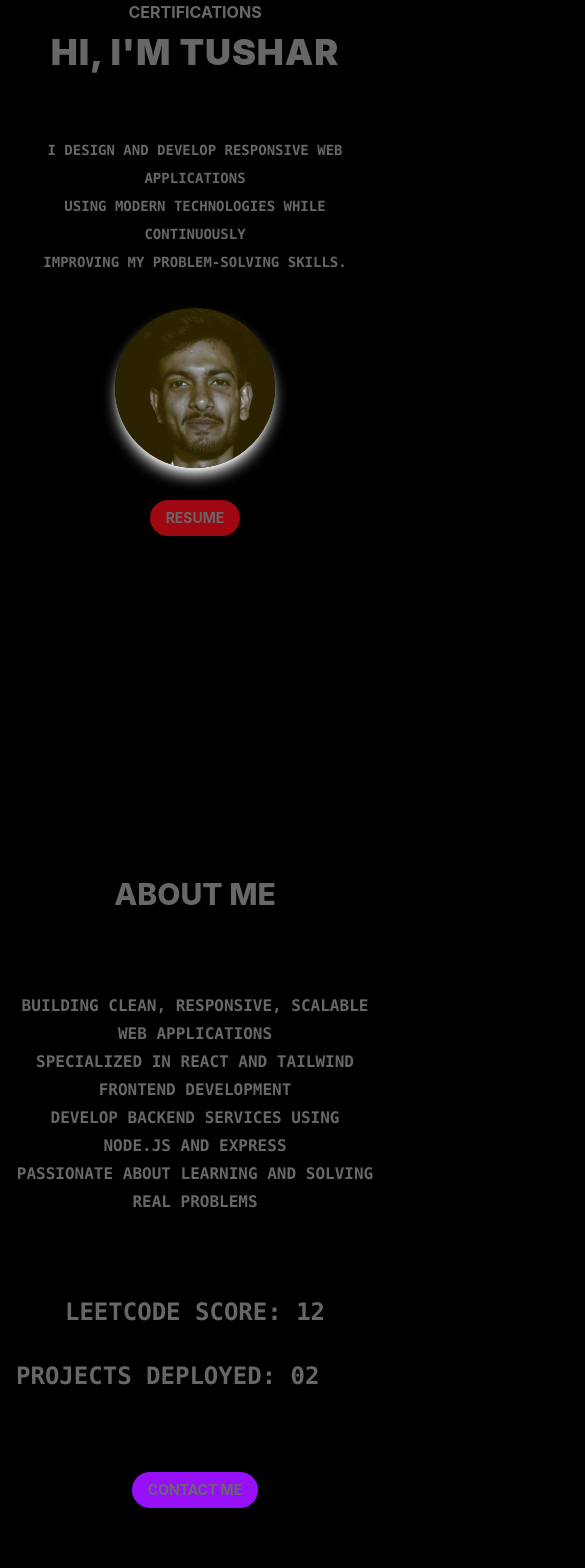
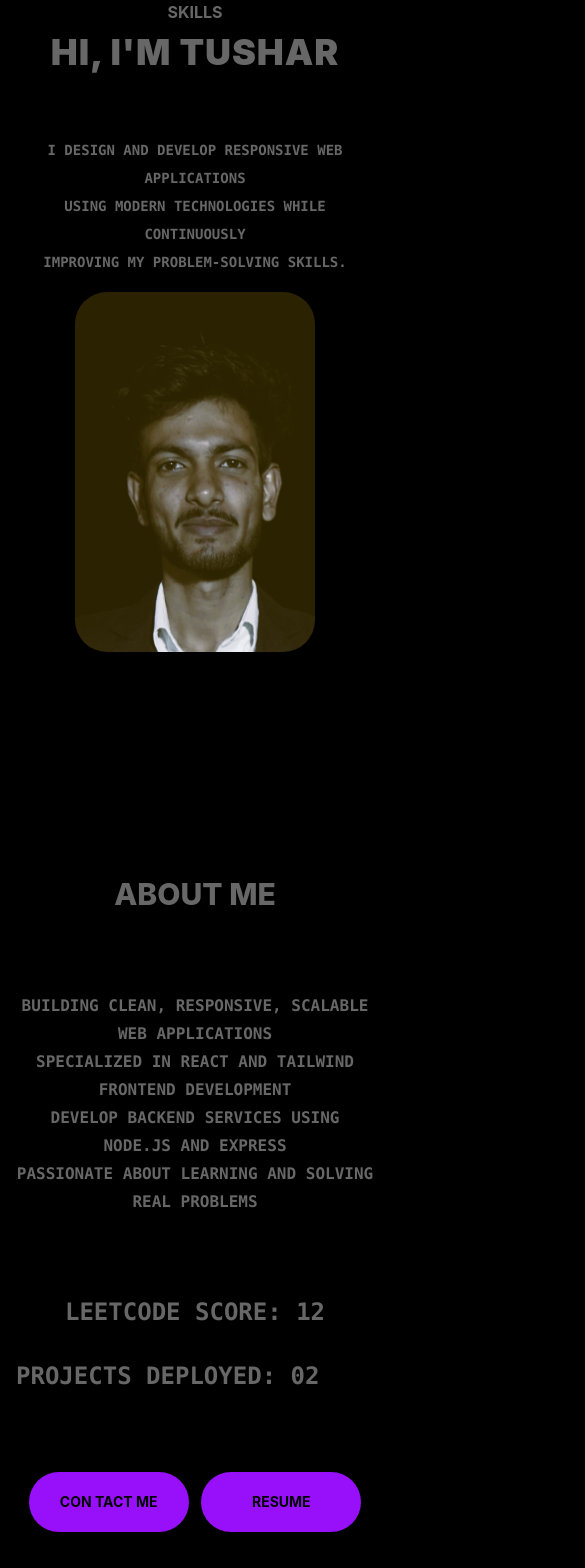
Before and after one commit to tusharvirat/portfolio, a React (Vite) app in the folder my-portfolio/: page / in a window 390 px wide. Shown: the part 80-1648 px from the top of the page, 585 px wide, since content can reach past the window. Built offline with nearby package versions, Linux system fonts and the light colour scheme.

Commit message:
second last comit

```diff
--- a/my-portfolio/package.json
+++ b/my-portfolio/package.json
@@ -17,6 +17,7 @@
     "radix-ui": "^1.4.3",
     "react": "^19.2.0",
     "react-dom": "^19.2.0",
+    "react-router-dom": "^7.13.1",
     "tailwind-merge": "^3.5.0",
     "tailwindcss": "^4.2.1"
   },
--- a/my-portfolio/src/Components/Aboutme.jsx
+++ b/my-portfolio/src/Components/Aboutme.jsx
@@ -1,9 +1,7 @@
-import React from "react";
 
 const Aboutme = () => {
-  console.log('Aboutme component rendered');
   return (
-    <div className="bg-black flex flex-col gap-20 px-4 sm:px-8">
+    <div className="bg-black flex flex-col gap-20 px-4 sm:px-8 w-screen h-screen scroll-mt-20" id="about">
       <h1 className="text-[#676767] font-extrabold text-3xl sm:text-5xl md:text-9xl text-center">
         ABOUT ME
       </h1>
@@ -21,9 +19,12 @@ const Aboutme = () => {
           PROJECTS DEPLOYED: 02
         </h1>
       </div>
-      <span className="flex justify-center">
-        <button className="text-[#676767] font-bold bg-purple-600 py-2 px-4 sm:py-4 sm:px-6 text-sm sm:text-l rounded-4xl">
-          CONTACT ME
+      <span className="flex justify-center justify-evenly">
+        <button className="text-[#000000] font-bold bg-purple-600 py-2 px-4 sm:py-4 sm:px-6 text-sm sm:text-l rounded-4xl h-15 w-40">
+          <a href="#contact">CON TACT ME</a>
+        </button>
+        <button className="text-[#000000] font-bold bg-purple-600 py-2 px-4 sm:py-4 sm:px-6 text-sm sm:text-l rounded-4xl h-15 w-40">
+          <a href="/Resume.pdf" target="_blank" rel="noopener noreferrer">RESUME</a>
         </button>
       </span>
     </div>
--- a/my-portfolio/src/Components/Contact.jsx
+++ b/my-portfolio/src/Components/Contact.jsx
@@ -2,7 +2,7 @@ import React from "react";
 
 const Contact = () => {
   return (
-    <section className="flex justify-center items-center min-h-screen bg-[#000000] px-4 mt-20">
+    <section className="flex justify-center items-center min-h-screen bg-[#000000] px-4 mt-20 w-screen h-screen scroll-mt-20" id="contact">
 
       <form className="max-w-xl w-full bg-[#000000] p-8 rounded-xl shadow-lg">
 
@@ -67,9 +67,9 @@ const Contact = () => {
         {/* Button */}
         <button
           type="submit"
-          className="w-full bg-[#826afb] text-[#000000] font-bold
+          className="w-full bg-purple-600 text-[#000000] font-bold
                      py-3 rounded-lg
-                     hover:bg-[#6f59e0]
+                     hover:bg-[#676767]
                      transition duration-300"
         >
           Send Message
--- a/my-portfolio/src/Components/Hero.jsx
+++ b/my-portfolio/src/Components/Hero.jsx
@@ -1,13 +1,13 @@
 import IMG_2100 from "../assets/IMG_2100.jpg";
 function Hero() {
-  console.log('Hero component rendered');
+  console.log("Hero component rendered");
   return (
-    <div className="bg-black w-screen h-screen overflow-x-hidden">
+    <div className="bg-black w-screen h-screen overflow-x-hidden" id="hero">
       <div className="flex flex-col mx-auto w-fit gap-16 px-4 sm:px-0">
         <h1 className="text-[#676767] font-black text-4xl sm:text-6xl md:text-9xl tracking-wide font-sans text-center">
           HI, I'M TUSHAR
         </h1>
-        <div className="flex flex-col md:flex-row justify-between items-center gap-8 md:gap-0">
+        <div className="flex flex-col md:flex-row justify-between items-center gap-4 md:gap-0">
           <span className="w-full md:w-auto">
             <p className="text-[#676767] font-bold text-center leading-7 text-sm sm:text-lg md:text-xl uppercase font-mono">
               I design and develop responsive web applications <br />
@@ -16,17 +16,15 @@ function Hero() {
             </p>
           </span>
 
-          <img
-            src={IMG_2100}
-            alt="profile picture"
-            className="w-40 h-40 sm:w-64 sm:h-64 md:w-80 md:h-80 rounded-full object-cover shadow-white shadow-lg transition-all duration-900"
-          />
+          <div>
+            <img
+              src={IMG_2100}
+              alt="profile picture"
+              className="h-90 w-60 object-cover rounded-4xl"
+            />
 
-          <span className="w-full md:w-auto flex justify-center">
-            <button className="text-[#676767] bg-red-800 font-bold text-sm sm:text-base rounded-4xl py-2 px-4">
-              RESUME
-            </button>
-          </span>
+
+          </div>
         </div>
       </div>
     </div>
--- a/my-portfolio/src/Components/Navbar.jsx
+++ b/my-portfolio/src/Components/Navbar.jsx
@@ -1,14 +1,14 @@
 import React from 'react'
-
+import { Link } from 'react-router-dom';
 const Navbar = () => {
   console.log('Navbar rendered');
   return (
-    <div className="bg-black">
+    <div className="bg-black sticky top-0 z-50">
       <div className="flex flex-col sm:flex-row justify-around items-center font-bold text-[#676767] px-4 py-2">
-        <span className="text-base sm:text-lg"><a href="#about">ABOUT</a></span>
-        <span className="text-base sm:text-lg"><a href="#contact">CONTACT ME</a></span>
-        <span className="text-base sm:text-lg"><a href="#projects">PROJECTS</a></span>
-        <span className="text-base sm:text-lg"><a href="#certifications">CERTIFICATIONS</a></span>
+        <span className="text-base sm:text-lg hover:text-purple-600"><a href="#about">ABOUT</a></span>
+        <span className="text-base sm:text-lg hover:text-purple-600"><a href="#contact">CONTACT ME</a></span>
+        <span className="text-base sm:text-lg hover:text-purple-600"><a href="#projects">PROJECTS</a></span>
+        <span className="text-base sm:text-lg hover:text-purple-600"><a href="#skills">SKILLS</a></span>
       </div>
     </div>
   );
--- a/my-portfolio/src/Components/Projects.jsx
+++ b/my-portfolio/src/Components/Projects.jsx
@@ -2,14 +2,14 @@ import React from "react";
 
 const Project = () => {
   return (
-    <div className="flex flex-row  mt-50">
+    <div className="flex flex-row  mt-50 w-screen h-screen scroll-mt-20" id="projects">
       <div className="flex flex-col justify-center ">
         <h1 className="font-bold text-5xl -rotate-90 text-[#676767] ">
           PROJECTS
         </h1>
       </div>
       <div className="w-[2px] h-auto bg-gray-600 "></div>
-      <div className="ml-10 mr-10 flex flex-col gap-20">
+      <div className="ml-10 mr-10 flex flex-col gap-20 items-center justify-center">
         <div >
           <div className="flex flex-row justify-between pr-8">
             <h1 className="text-[#676767] font-bold text-3xl ">Stopwatch</h1>
--- a/my-portfolio/src/Components/Skills.jsx
+++ b/my-portfolio/src/Components/Skills.jsx
@@ -2,13 +2,14 @@ import Cards from "./Cards";
 
 const Skills = () => {
   return (
-    <div className="flex flex-row ">
+    <div className="flex flex-row w-screen h-screen scroll-mt-20" id="skills">
       <div className=" flex flex-col justify-center ">
         <h1 className="font-bold text-5xl -rotate-90 text-[#9929EA] ">SKILLS</h1>
       </div>
-        <div className="w-[2px] bg-gray-600 h-auto"></div>
+
       <div className="flex flex-col items-center mt-30 ">
         <div className="flex space-x-5">
+        <div className="w-[2px] h-auto bg-gray-600 "></div>
           <Cards
             img="https://upload.wikimedia.org/wikipedia/commons/3/38/HTML5_Badge.svg"
             alt="HTML"
@@ -31,6 +32,7 @@ const Skills = () => {
           />
         </div>
         <div className="flex space-x-5">
+        <div className="w-[2px] h-auto bg-gray-600 "></div>
           <Cards
             img="https://cdn.jsdelivr.net/gh/devicons/devicon/icons/mongodb/mongodb-original.svg"
             alt="MongoDB"
--- a/my-portfolio/src/index.css
+++ b/my-portfolio/src/index.css
@@ -2,4 +2,8 @@
 body {
   overflow-x: hidden;
   background-color: black;
+  scroll-behavior: smooth;
 }
+html{
+  scroll-behavior: smooth;
+}
```
Also changed, not shown: my-portfolio/jsconfig.json (deleted, +0 -8 lines), my-portfolio/components.json (deleted), 2 other files (tests, documents, lock files or other folders).
